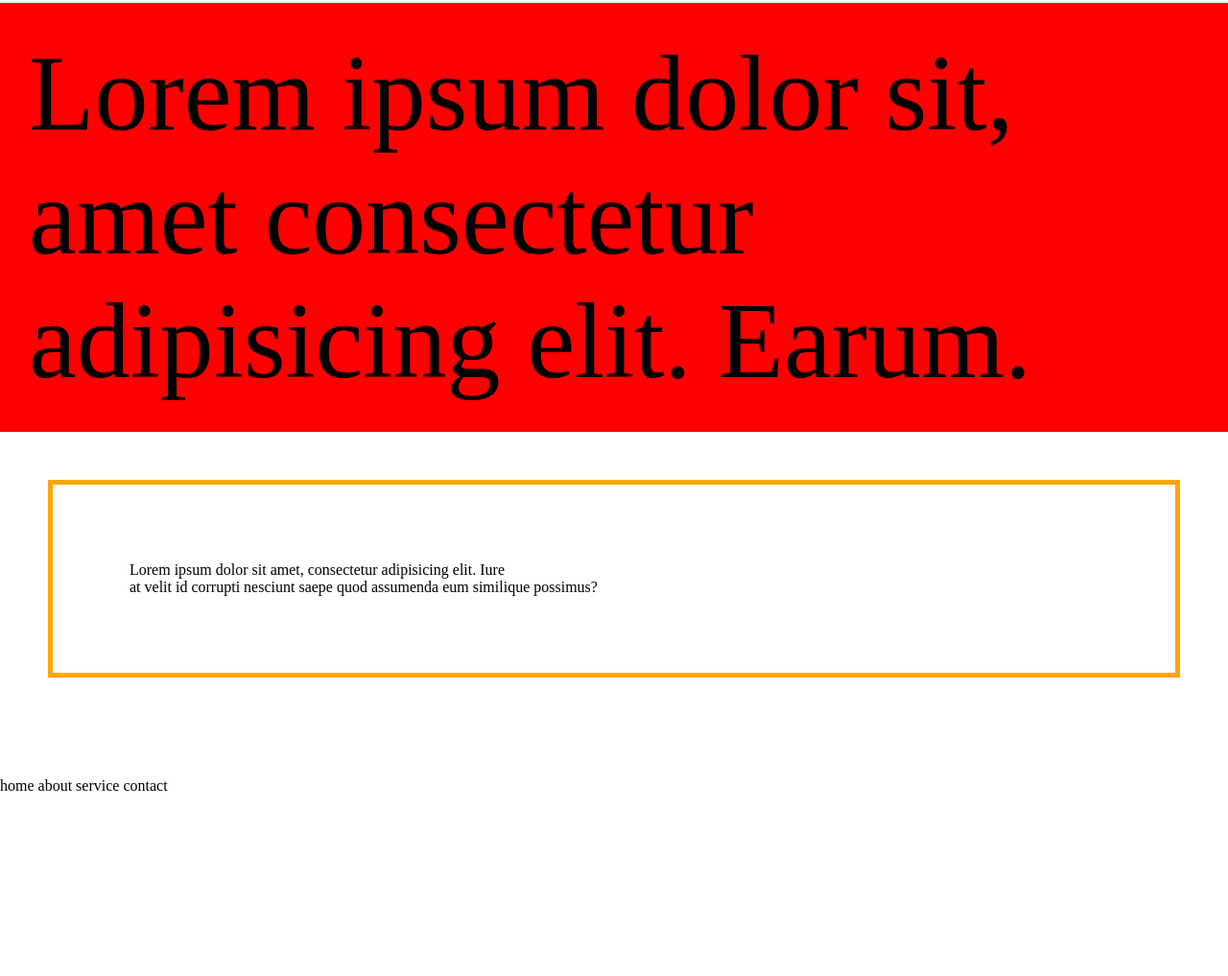
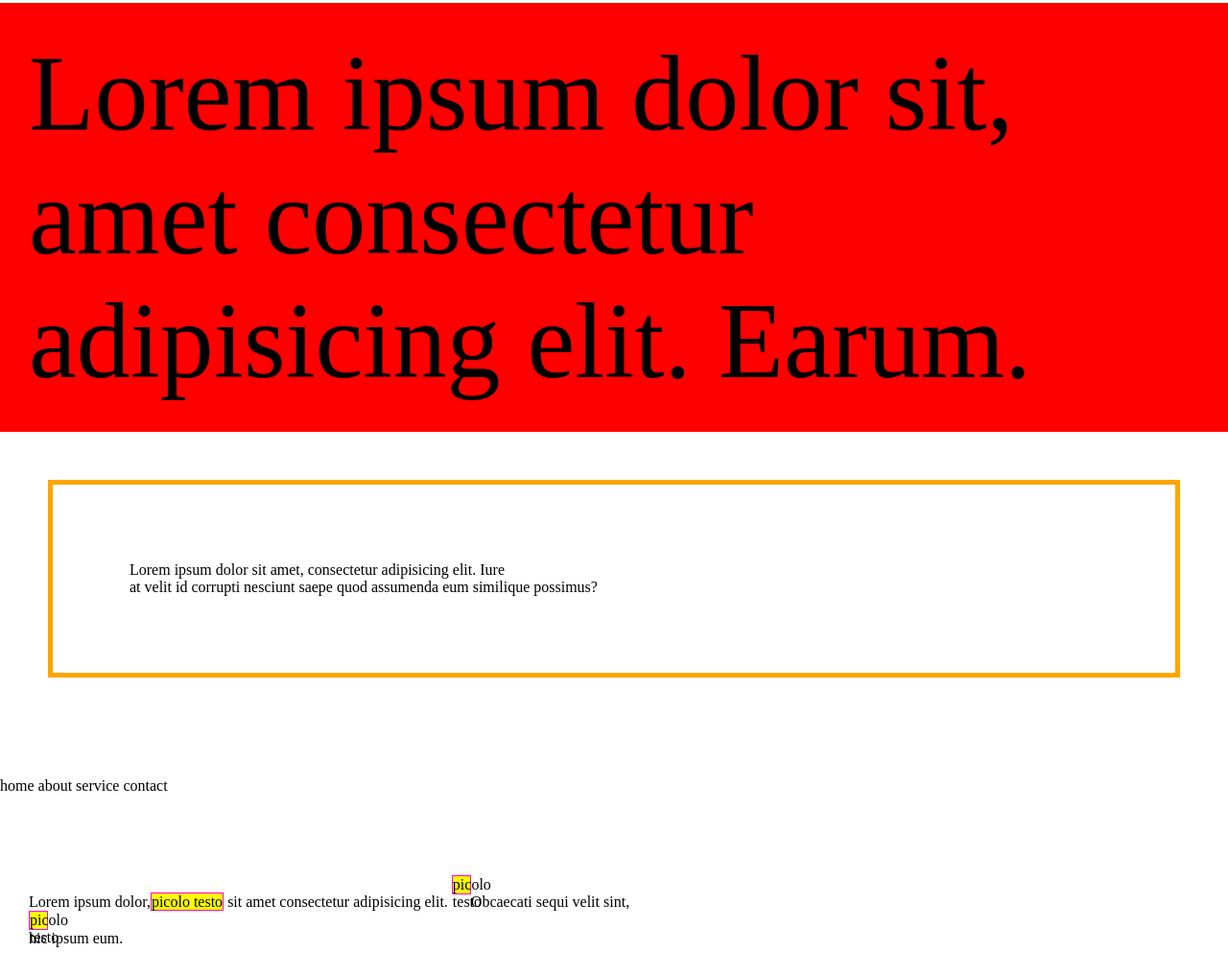
Before and after one commit to MBENE-DIEYE/esercizio2-css, a plain HTML site: page index.html in a window 1280 px wide. Shown: the part 1211-2228 px from the top of the page at 96% size. Before the commit the page ends 2039 px from the top, so only its background shows below. Drawn offline with Linux system fonts and the light colour scheme.

Commit message:
inline vs inline-block vs block

```diff
--- a/index.html
+++ b/index.html
@@ -21,6 +21,7 @@
         <li>about</li>
         <li>service</li>
         <li>contact</li>
-    </ul>
+    </ul> <br><br><br>
+    <p>Lorem ipsum dolor,<span class="span1">picolo testo</span> sit amet consectetur adipisicing elit. <span  class="span2">picolo testo</span>Obcaecati sequi velit sint, <span  class="span3">picolo testo</span>hic ipsum eum.</p>
 </body>
 </html>
--- a/style.css
+++ b/style.css
@@ -42,3 +42,19 @@ p{
 ul li{
     display: inline-block;
 }
+span{
+    border: 1px solid fuchsia;
+    background: yellow;
+    width: 20px;
+    height: 20px;
+}
+
+.span1{
+    display: inline;
+}
+.span2{
+    display: inline-block;
+}
+.span3{
+    display: block;
+}
```
